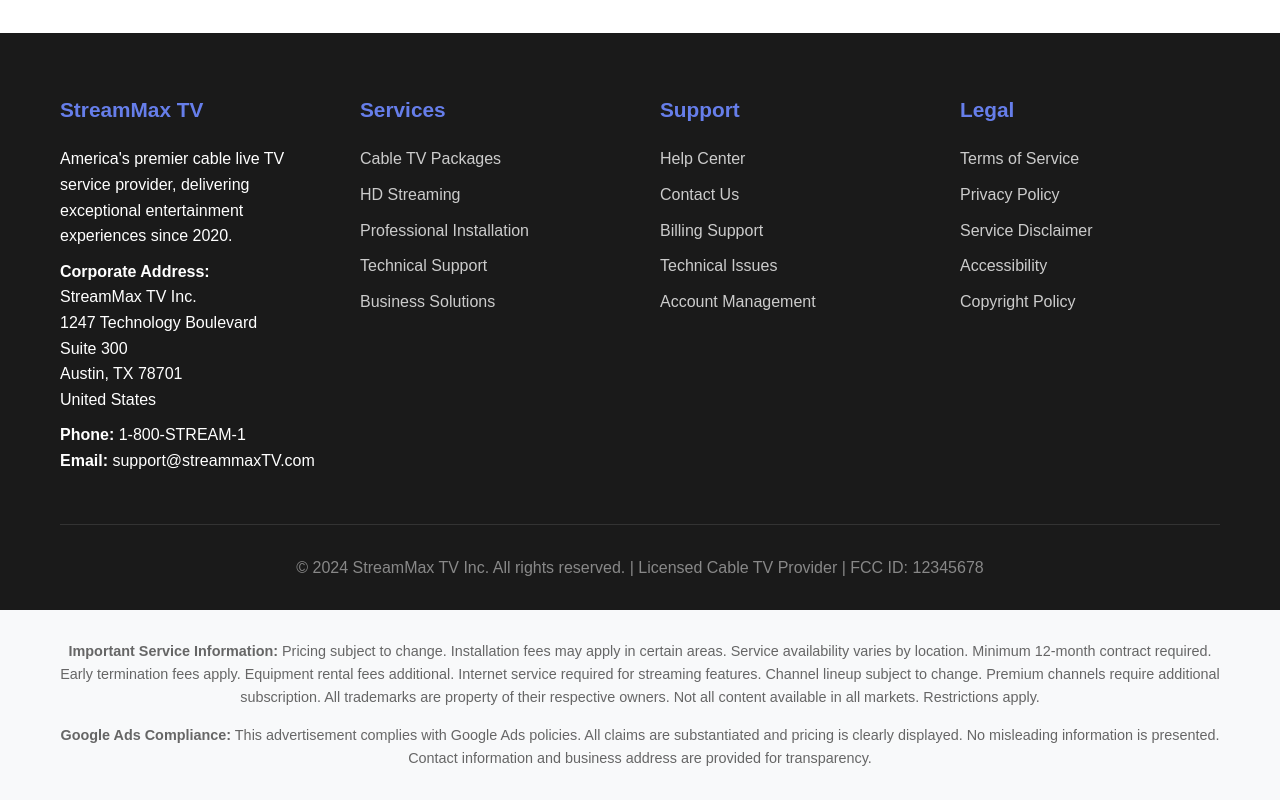
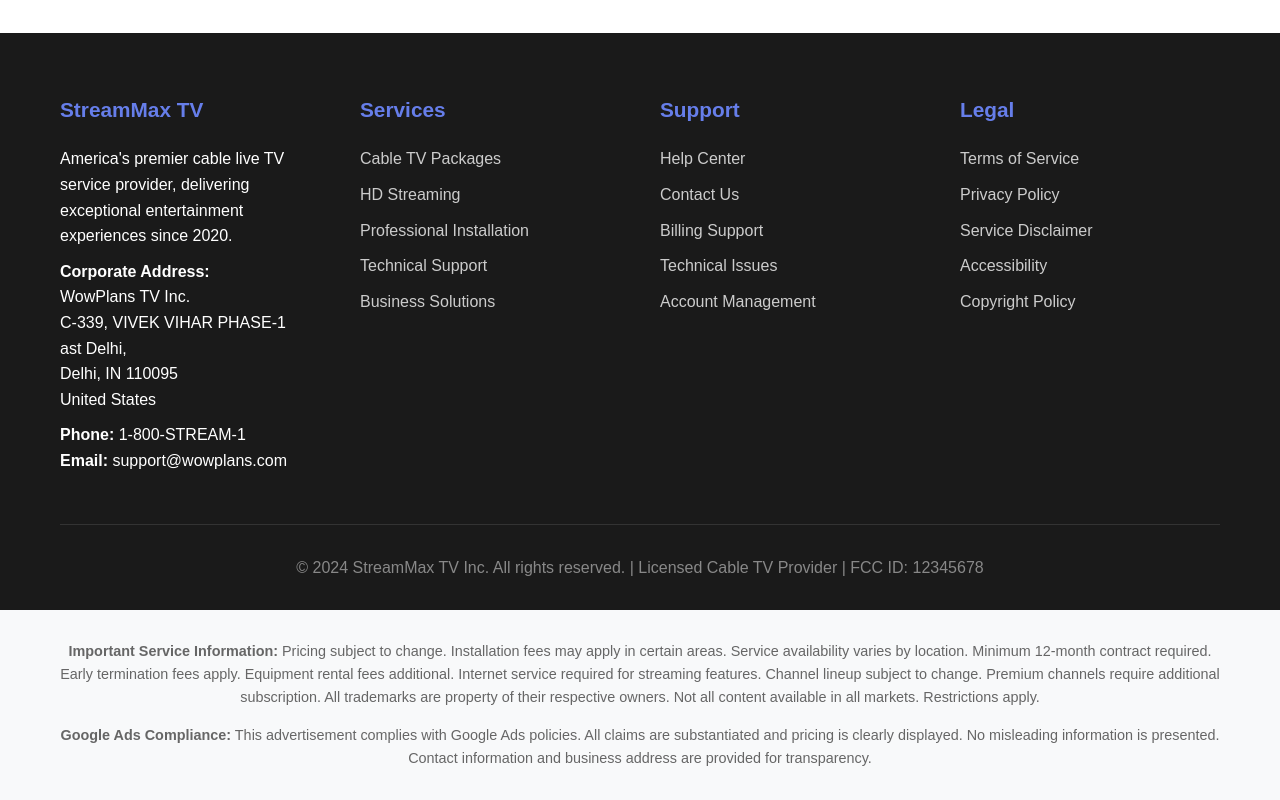
Before and after one commit to santhoshr320/wowplans, a plain HTML site: page index.html in a window 1280 px wide. Shown: the part 3687-4487 px from the top of the page. Drawn offline with Linux system fonts and the light colour scheme.

Commit message:
Update index.html

```diff
--- a/index.html
+++ b/index.html
@@ -499,13 +499,13 @@
                     <h3>StreamMax TV</h3>
                     <p>America's premier cable live TV service provider, delivering exceptional entertainment experiences since 2020.</p>
                     <p><strong>Corporate Address:</strong><br>
-                    StreamMax TV Inc.<br>
-                    1247 Technology Boulevard<br>
-                    Suite 300<br>
-                    Austin, TX 78701<br>
+                    WowPlans TV Inc.<br>
+                    C-339, VIVEK VIHAR PHASE-1<br>
+                    ast Delhi,<br>
+                    Delhi, IN 110095<br>
                     United States</p>
                     <p><strong>Phone:</strong> 1-800-STREAM-1<br>
-                    <strong>Email:</strong> support@streammaxTV.com</p>
+                    <strong>Email:</strong> support@wowplans.com</p>
                 </div>
 
                 <div class="footer-section">
```
